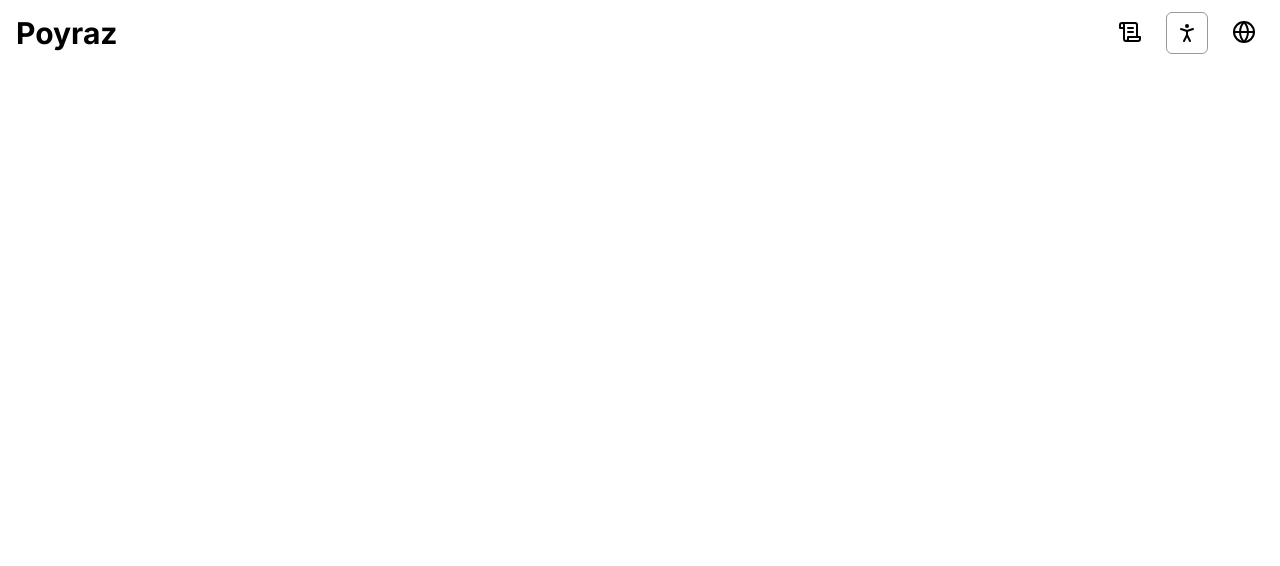
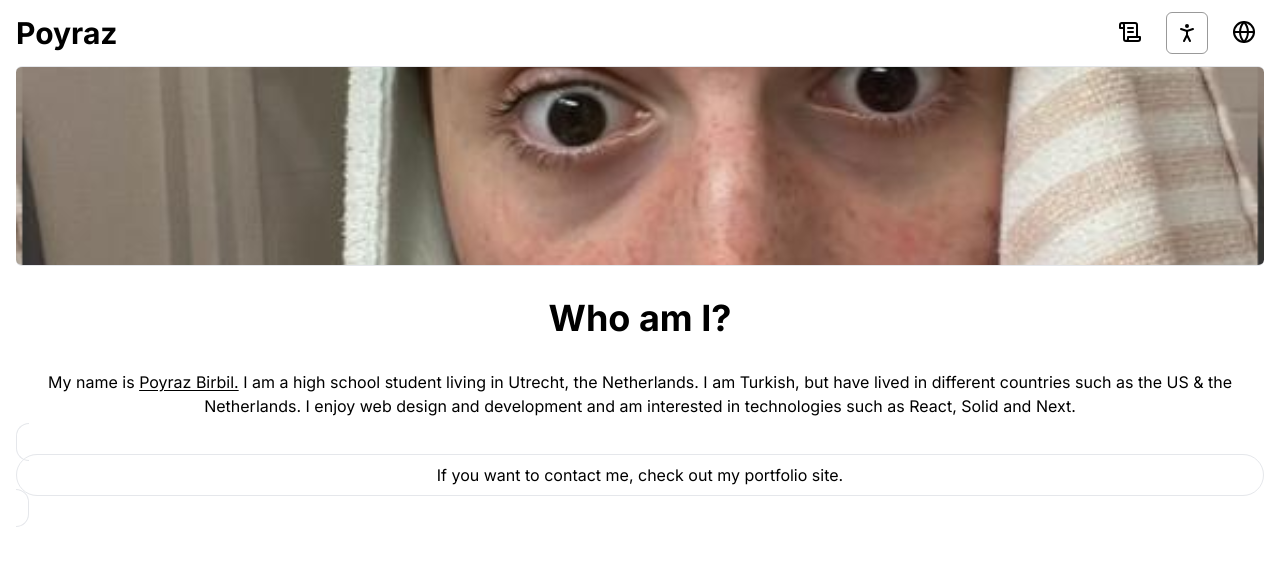
Before and after one commit to poypoydev/blog, a Next.js app: page /about in a window 1280 px wide. Shown: the top 566 px of the page. Built offline with nearby package versions, Linux system fonts and the light colour scheme.

Commit message:
dev changes

```diff
--- a/app/about/page.tsx
+++ b/app/about/page.tsx
@@ -1,9 +1,79 @@
+"use client";
+
+import { motion } from "framer-motion";
 import HomeLayout from "@/components/HomeLayout";
 import Navigation from "@/components/Navigation";
+import Header from "@/components/about/Header";
 import { NextPage } from "next";
+import Link from "next/link";
+
+const container = {
+  hidden: {
+    opacity: 0,
+  },
+  animate: {
+    opacity: 1,
+    transition: {
+      staggerChildren: 0.4,
+    },
+  },
+};
+
+const children = {
+  hidden: {
+    opacity: 0,
+    y: 25,
+  },
+  animate: {
+    opacity: 1,
+    y: 0,
+    transition: {
+      type: "easeOut",
+    },
+  },
+};
 
 const Page: NextPage = () => {
-  return <HomeLayout bypass center={false}></HomeLayout>;
+  return (
+    <HomeLayout bypass center={false}>
+      <motion.div
+        variants={container}
+        animate="animate"
+        initial="hidden"
+        className=" h-full  mx-4"
+      >
+        <Header />
+        <motion.h1
+          variants={children}
+          className="text-center font-bold text-4xl my-8"
+        >
+          Who am I?
+        </motion.h1>
+
+        <motion.p variants={children} className="my-3 text-center">
+          My name is{" "}
+          <span className="underline underline-offset-2 pb-3">
+            Poyraz Birbil.
+          </span>{" "}
+          I am a high school student living in Utrecht, the Netherlands. I am
+          Turkish, but have lived in different countries such as the US & the
+          Netherlands. I enjoy web design and development and am interested in
+          technologies such as React, Solid and Next.{" "}
+        </motion.p>
+        <Link
+          className="text-center rounded-full mt-8 border px-3 py-2"
+          href={"https://poypoy.dev"}
+        >
+          <motion.p
+            variants={children}
+            className="rounded-full border px-4 py-2"
+          >
+            If you want to contact me, check out my portfolio site.
+          </motion.p>
+        </Link>
+      </motion.div>
+    </HomeLayout>
+  );
 };
 
 export default Page;
--- a/components/Navigation.tsx
+++ b/components/Navigation.tsx
@@ -32,9 +32,7 @@ const Navigation: FC<{ delay?: number }> = ({ delay = 0 }) => {
         }}
         className="font-bold text-3xl ml-4"
       >
-        <Link onClick={() => setStage(2)} href="/">
-          Poyraz
-        </Link>
+        Poyraz
       </motion.h1>
       <motion.ul
         initial={{ x: 30, opacity: 0 }}
@@ -51,7 +49,7 @@ const Navigation: FC<{ delay?: number }> = ({ delay = 0 }) => {
             router === "/" ? "border-black/40 border" : ""
           } p-2 rounded-md`}
         >
-          <Link href="/">
+          <Link onClick={() => setStage(2)} href="/">
             <ScrollText />
           </Link>
         </li>
--- a/components/Posts.tsx
+++ b/components/Posts.tsx
@@ -19,7 +19,7 @@ const container = {
   show: {
     opacity: 1,
     transition: {
-      staggerChildren: 0.35,
+      staggerChildren: 0.6,
       delay: 0.5,
     },
   },
--- /dev/null
+++ b/components/about/Header.tsx
@@ -0,0 +1,29 @@
+"use client";
+import { motion } from "framer-motion";
+
+const Header = ({}) => {
+  return (
+    <motion.div
+      initial={{
+        opacity: 0,
+        y: 25,
+      }}
+      transition={{
+        type: "easeOut",
+      }}
+      animate={{
+        opacity: 1,
+        y: 0,
+      }}
+      className="w-full h-[25%] rounded-md border-y"
+      style={{
+        backgroundImage: `url(./pf.jpeg)`,
+        backgroundSize: "99%",
+        backgroundPositionX: "center",
+        backgroundPositionY: "60%",
+      }}
+    />
+  );
+};
+
+export default Header;
```
Also changed, not shown: public/pf.jpeg (added).
